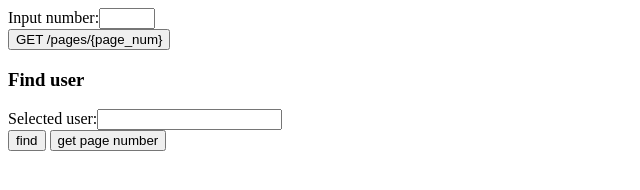
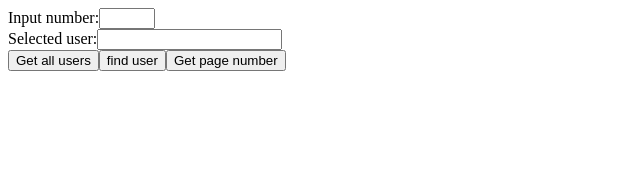
Before and after one commit to gmo88/node-express, a website: page public/index.html in a window 1280 px wide. Shown: the whole page, without its empty margins (0-640 px from the left). Drawn offline with Linux system fonts and the light colour scheme.

Commit message:
replace static button on dynamic creating, remove unnecessary variables

```diff
--- a/public/index.html
+++ b/public/index.html
@@ -6,54 +6,29 @@
 </head>
 <body>
 <label>Input number:<input type="number" class="inputField" min="0" max="20"></label><br>
-<button class="button">GET /pages/{page_num}</button>
 <div class="container"></div>
 
-<h3>Find user</h3>
 <label>Selected user:<input class="userNameInput" type="text"></label><br>
-<button class="findUserBtn" onclick="getInputValue()">find</button>
 
 <script>
-    const getParams = {
+    const requestGetMethodParams = {
         method: 'GET',
         headers: {
             'Content-Type': 'application/json',
             "Access-Control-Allow-Origin": "*",
         }
     };
-
-    let button = document.querySelector(".button");
     let currentPage = null;
-    let data = null;
-
-    button.addEventListener('click', () => openPage(document.querySelector(".inputField").value));
 
     const fetchUsers = () => {
-        fetch('/users', getParams)
+        fetch('/users', requestGetMethodParams)
           .then(resp => resp.json())
-          .then(jsonBody => {
-              data = jsonBody;
-              renderUserList(data, 'body');
-          })
+          .then(jsonBody => renderUserList(jsonBody, 'body'))
           .catch(error => renderUserList(error, 'body'));
     };
 
-    const createButton = (type, value, where) => {
-        let element = document.createElement("input");
-        let whereToAppend = document.querySelector(where);
-        element.setAttribute("type", type);
-        element.setAttribute("value", value);
-        element.onclick = function () {
-            return fetchUsers();
-        };
-        whereToAppend.appendChild(element);
-        return whereToAppend;
-    };
-
-    createButton('button', "get page number", 'body');
-
     const openPage = (page_num) => {
-        fetch(`/pages/${page_num}`, getParams)
+        fetch(`/pages/${page_num}`, requestGetMethodParams)
           .then(resp => resp.json())
           .then(jsonBody => jsonBody)
           .then(result => {
@@ -62,6 +37,7 @@
           })
           .catch(error => document.querySelector(".container").innerHTML = JSON.stringify(error));
     };
+
 
     const getInputValue = () => {
         let inputVal = document.querySelector('.userNameInput').value;
@@ -84,7 +60,21 @@
         document.querySelector(where).appendChild(ul);
     };
 
-    function generateDynamicTable(result) {
+    const createButton = (type, value, where, fn) => {
+        let element = document.createElement("input");
+        let whereToAppend = document.querySelector(where);
+        element.setAttribute("type", type);
+        element.setAttribute("value", value);
+        element.addEventListener('click', fn);
+        whereToAppend.appendChild(element);
+        return whereToAppend;
+    };
+
+    createButton('button', "Get all users", 'body', fetchUsers);
+    createButton('button', "find user", 'body', getInputValue);
+    createButton('button', "Get page number", 'body', () => openPage(document.querySelector(".inputField").value));
+
+    const generateDynamicTable = (result) => {
         let table = document.createElement('table');
         let tHead = document.createElement("thead");
         let hRow = document.createElement("tr");
```
